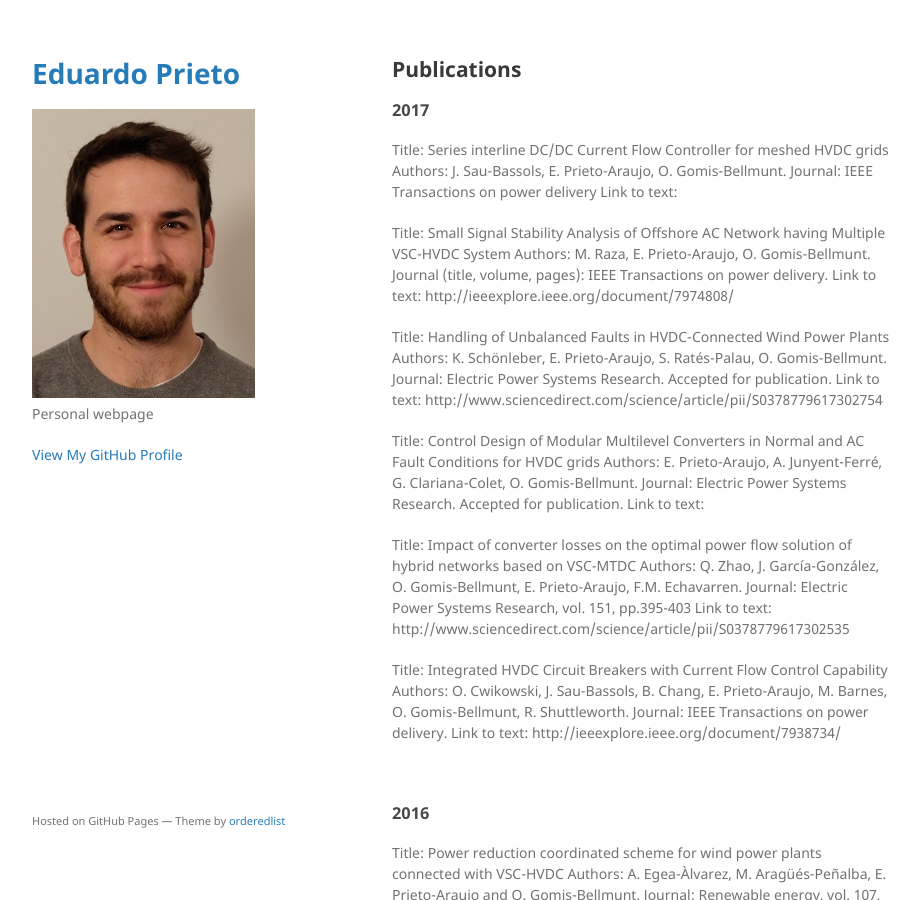
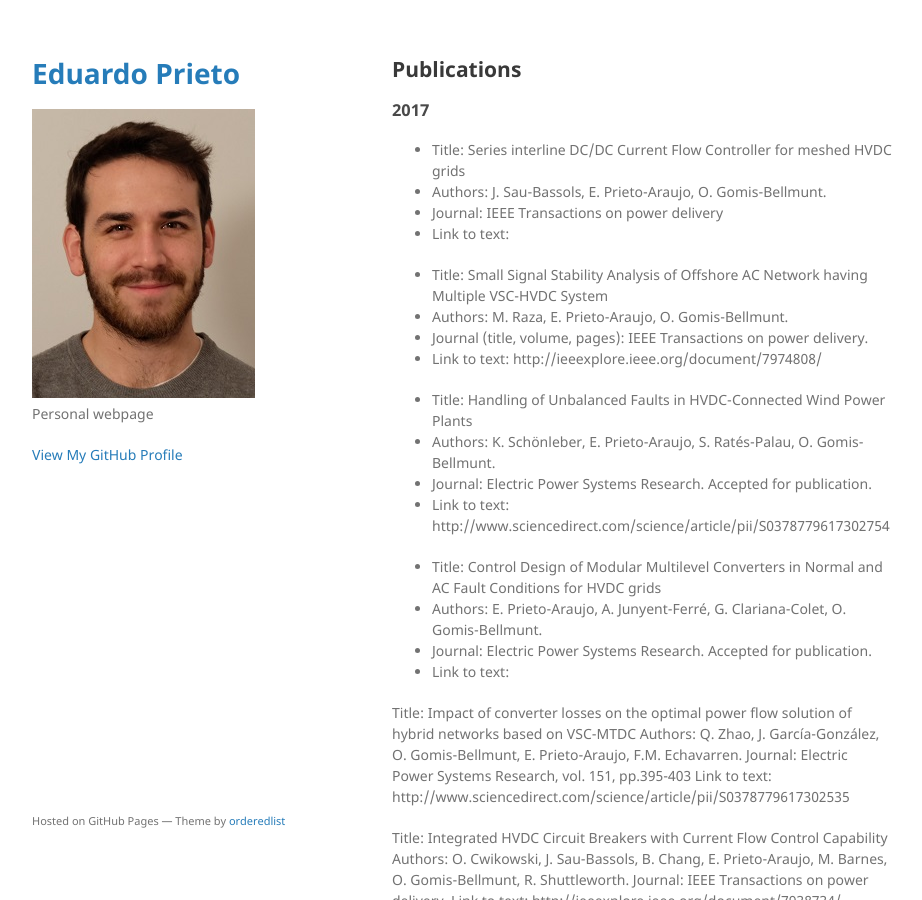
Before and after one commit to eprietoaraujo/eprietoaraujo.github.io, a Jekyll site: the page built from another-page.md, in a window 1280 px wide and 900 px high. Shown: the whole window, without its empty margins (178-1100 px from the left). Built offline with Jekyll 4.4.1, drawn with Linux system fonts in a browser that asks for light colours; our own code applies the rules of GitHub Pages for plain Markdown files.

```diff
--- a/another-page.md
+++ b/another-page.md
@@ -5,25 +5,25 @@ layout: default
 ## Publications
 ### 2017
 
-Title: Series interline DC/DC Current Flow Controller for meshed HVDC grids
-Authors: J. Sau-Bassols, E. Prieto-Araujo, O. Gomis-Bellmunt.
-Journal: IEEE Transactions on power delivery
-Link to text:
+- Title: Series interline DC/DC Current Flow Controller for meshed HVDC grids
+- Authors: J. Sau-Bassols, E. Prieto-Araujo, O. Gomis-Bellmunt.
+- Journal: IEEE Transactions on power delivery
+- Link to text:
 
-Title: Small Signal Stability Analysis of Offshore AC Network having Multiple VSC-HVDC System
-Authors: M. Raza, E. Prieto-Araujo, O. Gomis-Bellmunt.
-Journal (title, volume, pages): IEEE Transactions on power delivery.
-Link to text: http://ieeexplore.ieee.org/document/7974808/
+- Title: Small Signal Stability Analysis of Offshore AC Network having Multiple VSC-HVDC System
+- Authors: M. Raza, E. Prieto-Araujo, O. Gomis-Bellmunt.
+- Journal (title, volume, pages): IEEE Transactions on power delivery.
+- Link to text: http://ieeexplore.ieee.org/document/7974808/
 
-Title: Handling of Unbalanced Faults in HVDC-Connected Wind Power Plants
-Authors: K. Schönleber, E. Prieto-Araujo, S. Ratés-Palau, O. Gomis-Bellmunt.
-Journal: Electric Power Systems Research. Accepted for publication.
-Link to text: http://www.sciencedirect.com/science/article/pii/S0378779617302754
+- Title: Handling of Unbalanced Faults in HVDC-Connected Wind Power Plants
+- Authors: K. Schönleber, E. Prieto-Araujo, S. Ratés-Palau, O. Gomis-Bellmunt.
+- Journal: Electric Power Systems Research. Accepted for publication.
+- Link to text: http://www.sciencedirect.com/science/article/pii/S0378779617302754
 
-Title: Control Design of Modular Multilevel Converters in Normal and AC Fault Conditions for HVDC grids
-Authors: E. Prieto-Araujo, A. Junyent-Ferré, G. Clariana-Colet, O. Gomis-Bellmunt.
-Journal: Electric Power Systems Research. Accepted for publication.
-Link to text:
+- Title: Control Design of Modular Multilevel Converters in Normal and AC Fault Conditions for HVDC grids
+- Authors: E. Prieto-Araujo, A. Junyent-Ferré, G. Clariana-Colet, O. Gomis-Bellmunt.
+- Journal: Electric Power Systems Research. Accepted for publication.
+- Link to text:
 
 Title: Impact of converter losses on the optimal power flow solution of hybrid networks based on VSC-MTDC
 Authors: Q. Zhao, J. García-González, O. Gomis-Bellmunt, E. Prieto-Araujo, F.M. Echavarren.
```
